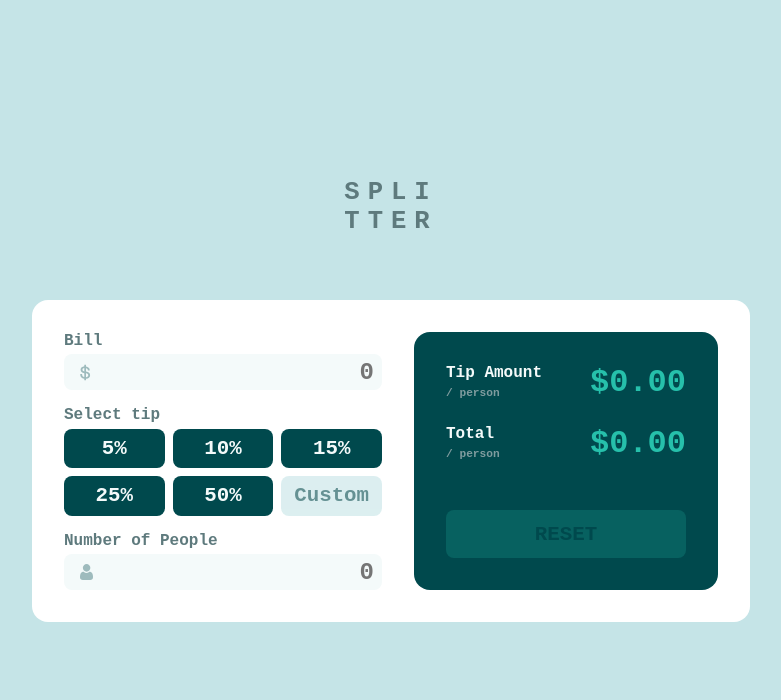
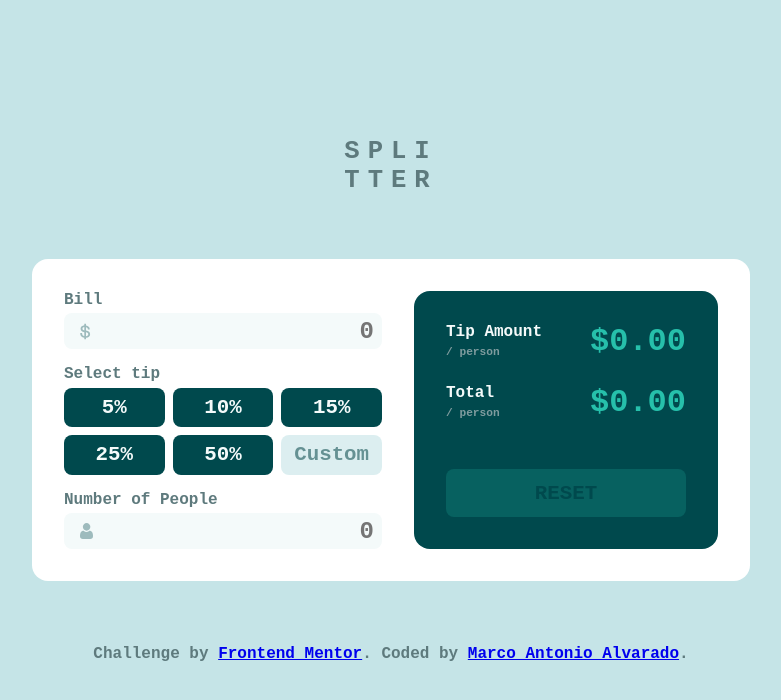
Before and after one commit to thebennyma/tip-calculator-app, a Vue app: page /#/ in a window 1280 px wide. Shown: the top 700 px of the page, without its empty margins (249-1030 px from the left). Built offline with nearby package versions, Linux system fonts and the light colour scheme.

Commit message:
attribution

```diff
--- a/src/views/HomeView.vue
+++ b/src/views/HomeView.vue
@@ -5,6 +5,15 @@
       <span>TTER</span>
     </div>
     <PxTipComponent />
+    <div class="attribution">
+      Challenge by
+      <a href="https://www.frontendmentor.io?ref=challenge" target="_blank"
+        >Frontend Mentor</a
+      >. Coded by
+      <a href="https://github.com/thebennyma" target="_blank"
+        >Marco Antonio Alvarado</a
+      >.
+    </div>
   </div>
 </template>
 
@@ -43,5 +52,13 @@ export default {
       margin-bottom: 2rem;
     }
   }
+  .attribution {
+    font-family: "Space Mono", monospace;
+    font-weight: bold;
+    font-size: 1rem;
+    text-align: center;
+    color: hsl(186, 14%, 43%);
+    margin-top: 4rem;
+  }
 }
 </style>
```
